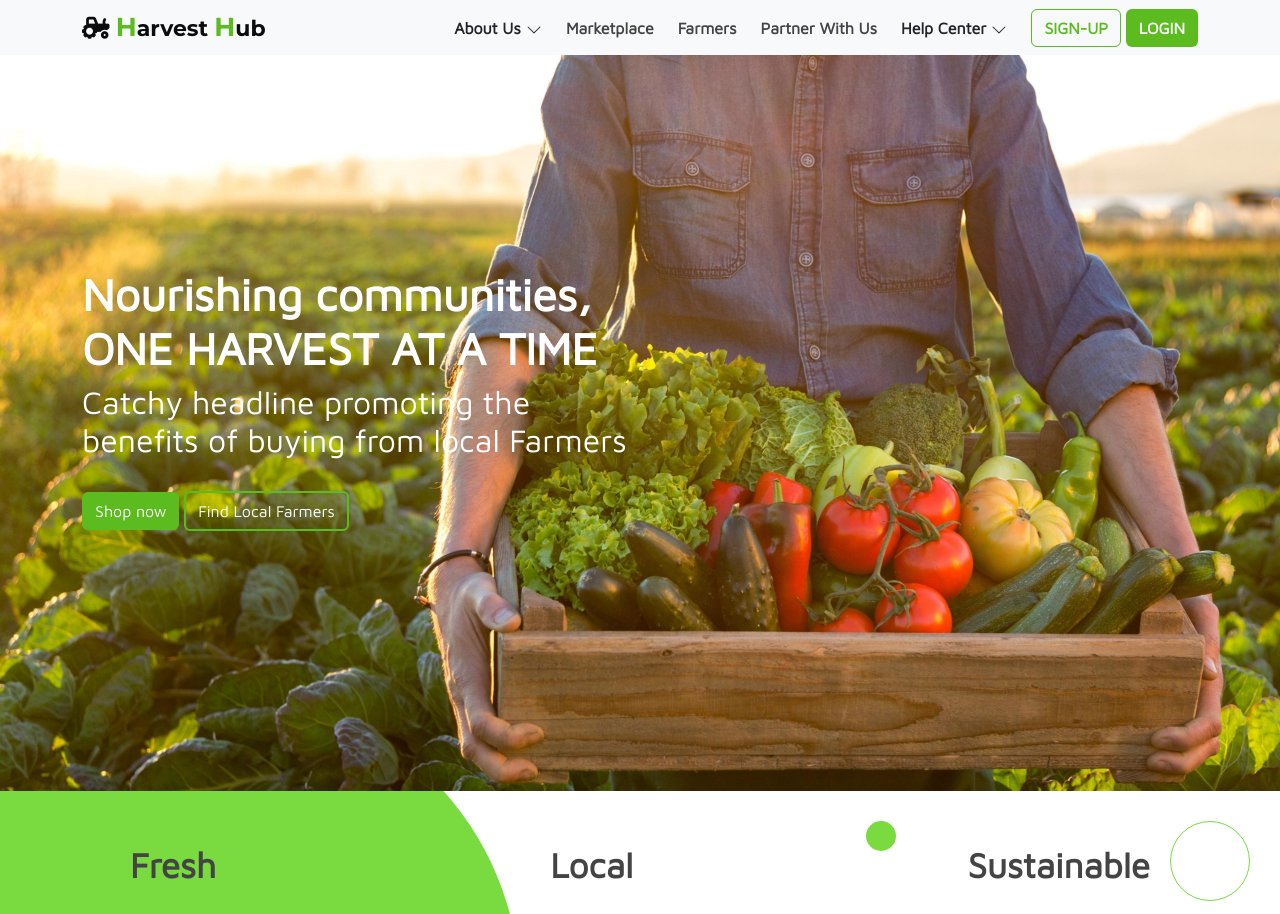
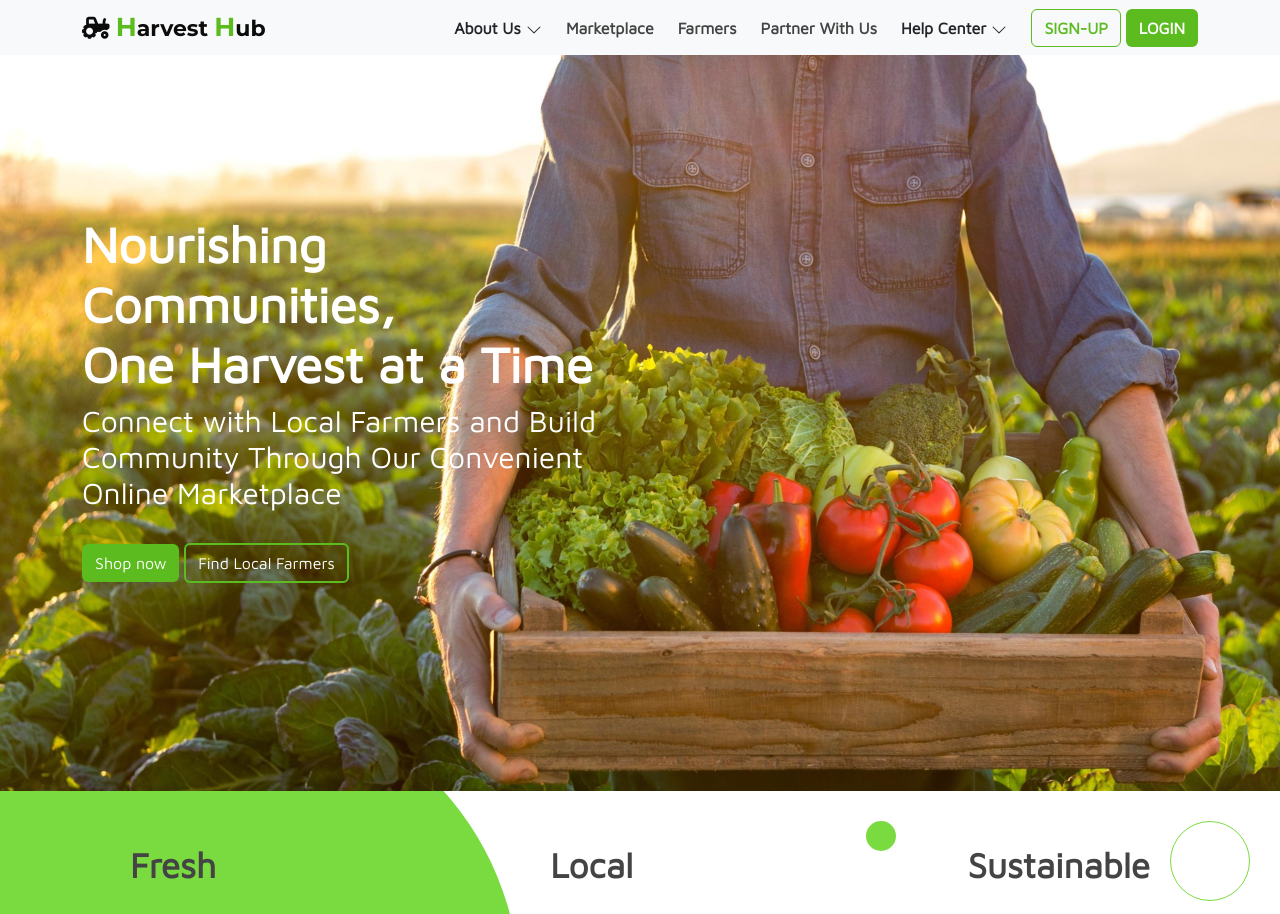
Before and after one commit to jasperayawan/harvestHub, a plain HTML site: page index.html in a window 1280 px wide. Shown: the top 914 px of the page. Drawn offline with nearby package versions, Linux system fonts and the light colour scheme.

Commit message:
modified:   index.html 	modified:   style.css

```diff
--- a/index.html
+++ b/index.html
@@ -172,11 +172,12 @@
             <div class="col">
               <div class="title">
                 <h1 class="title1">
-                  Nourishing communities, ONE HARVEST AT A TIME
+                  Nourishing Communities, <br />
+                  One Harvest at a Time
                 </h1>
                 <h2 class="title2">
-                  Catchy headline promoting the benefits of buying from local
-                  Farmers
+                  Connect with Local Farmers and Build Community Through Our
+                  Convenient Online Marketplace
                 </h2>
               </div>
               <div class="CTA">
--- a/style.css
+++ b/style.css
@@ -129,7 +129,11 @@ body {
 }
 .title1 {
   font-weight: 700;
-  font-size: 45px;
+  font-size: 50px;
+}
+
+.title2 {
+  font-size: 30px;
 }
 .CTA button {
   background: var(--background-color);
```
